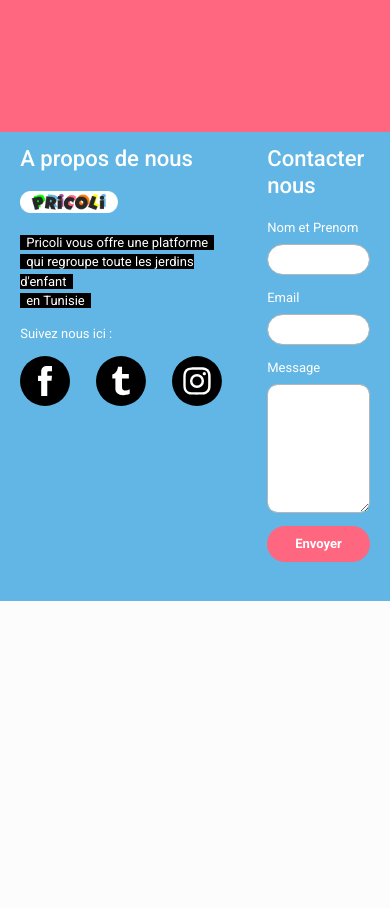
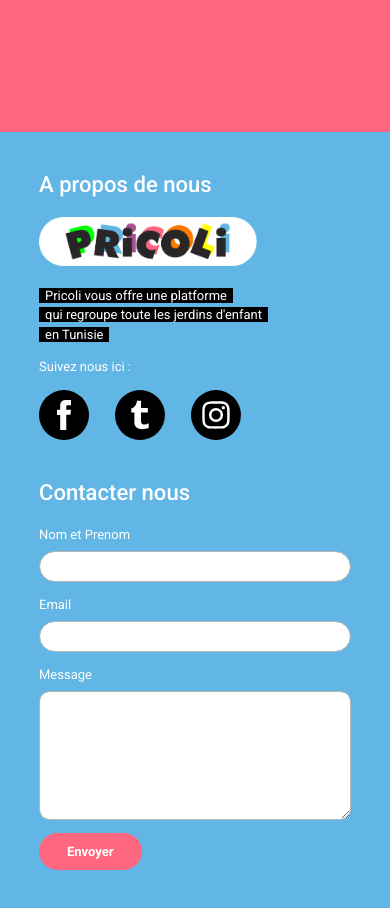
Before and after one commit to YosraSkhiri/pricoli, a website: page index.html in a window 390 px wide. Shown: the part 1620-2528 px from the top of the page. Before the commit the page ends 2221 px from the top, so only its background shows below. Drawn offline with nearby package versions, Linux system fonts and the light colour scheme.

Commit message:
added some changes to the media queries

```diff
--- a/index.html
+++ b/index.html
@@ -90,7 +90,7 @@
         <img src="img/cubes.png" alt="Game" class="img-cubes">
     </section>
 
-    <footer class="d-flex flex-row" id="contact">
+    <footer class="d-flex" id="contact">
         <div class="part-1 flex-fill">
             <h1>A propos de nous</h1>
             <img src="img/footer_logo.png" alt="Logo" class="footer-logo">
--- a/scss/_custom.scss
+++ b/scss/_custom.scss
@@ -156,7 +156,7 @@
     .footer-logo{
         width: 70%;
         @media only screen and (max-width: 768px) {
-            width: 50%;
+            width: 70%;
         }
     }
 
@@ -164,12 +164,23 @@
         margin-right: 2rem;
         margin-left: 4rem;
         width: 50%;
+        @media only screen and (max-width: 768px) {
+            width: 80%;
+            margin: auto;
+            margin-bottom: 3rem;
+            margin-top: 3rem;
+        }
     }
 
     .part-2{
         margin-right: 4rem;
         margin-left: 2rem;
        width: 50%;
+       @media only screen and (max-width: 768px) {
+        width: 80%;
+        margin: auto;
+        margin-bottom: 3rem;
+    }
     }
 
     & > div{
```
Also changed, not shown: css/main.css, 1 other file.
